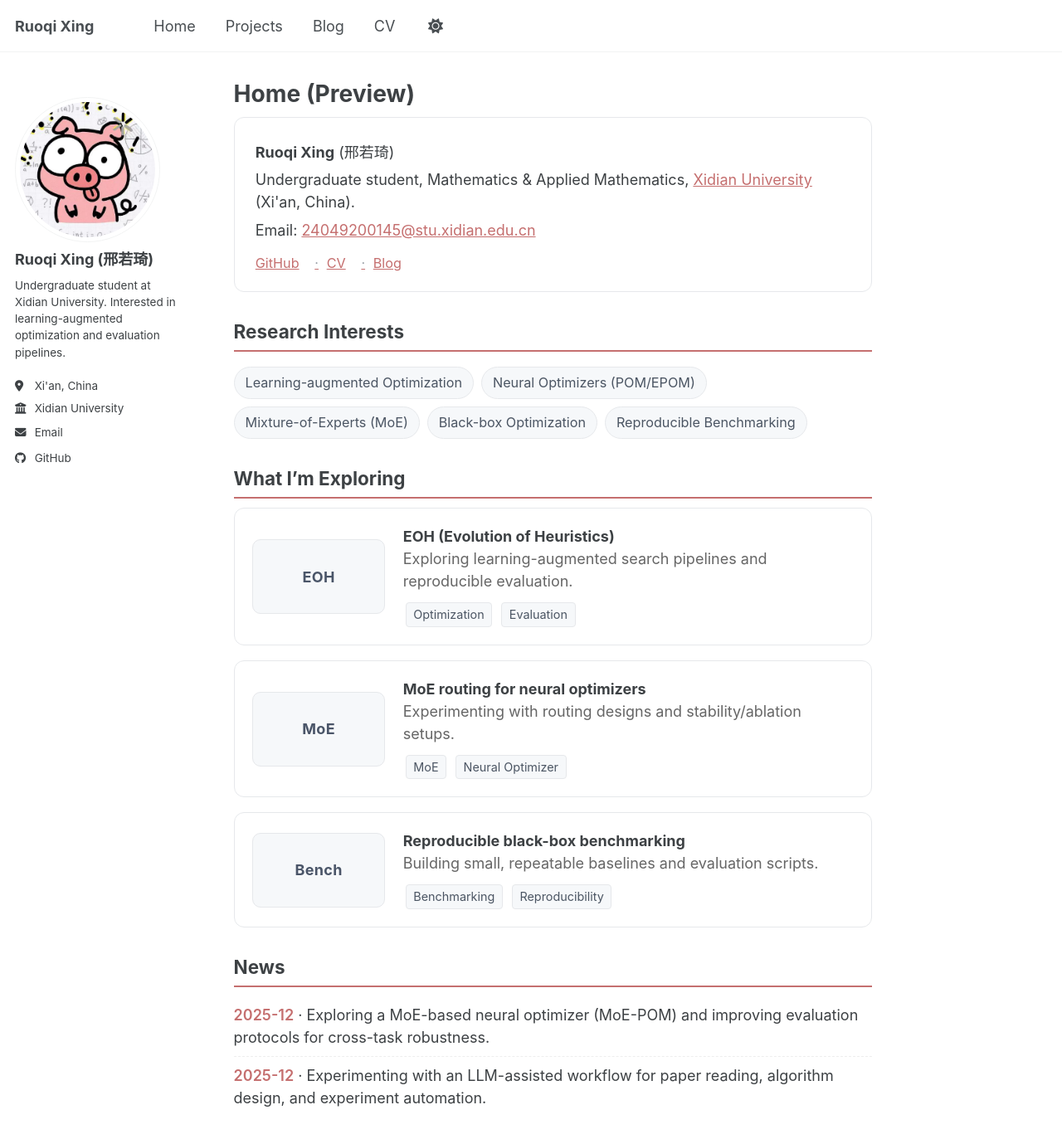
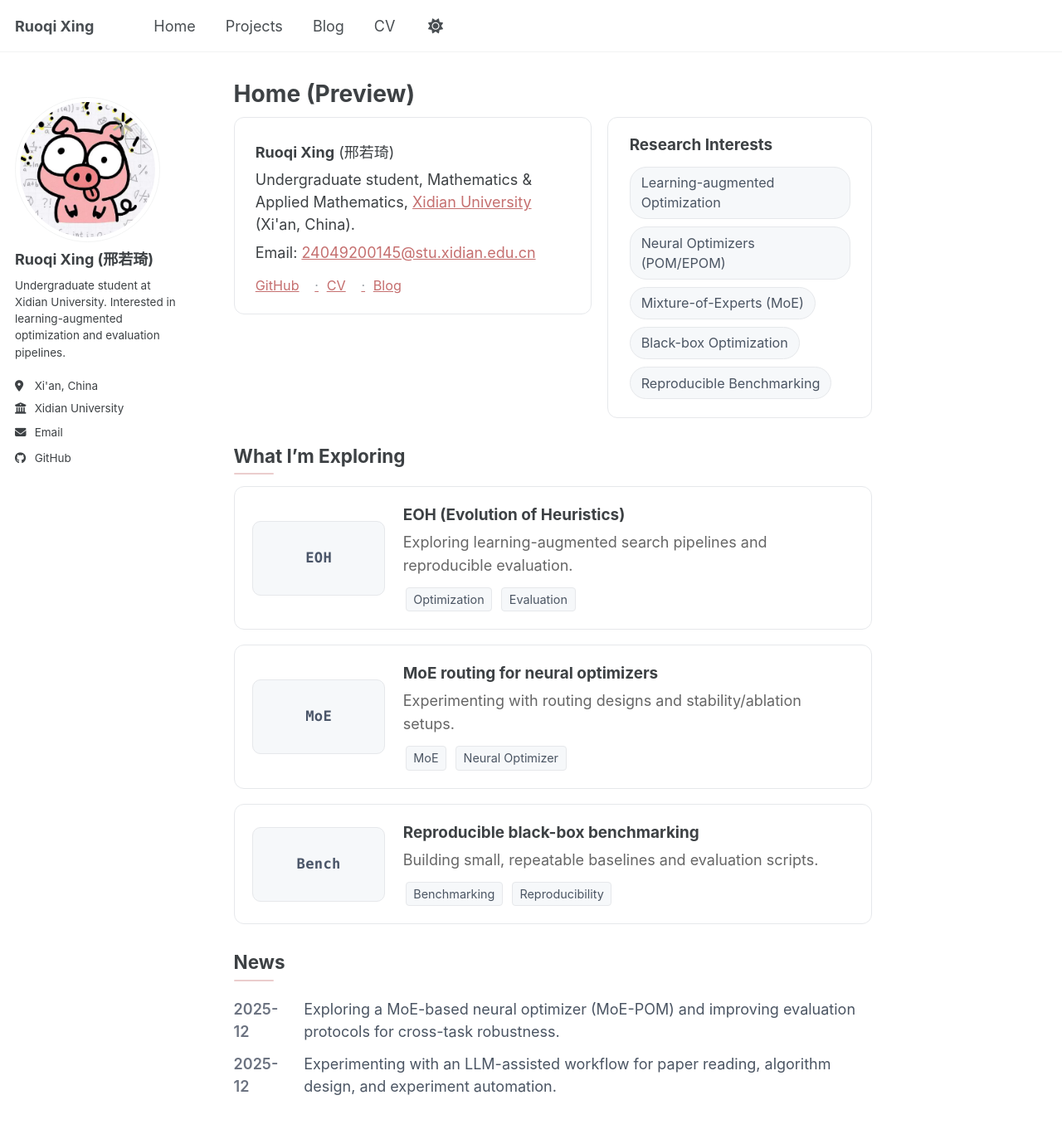
Before and after one commit to Roki-Xing/Roki-Xing.github.io, a Jekyll site: the page built from _pages/home-v2.md, in a window 1280 px wide and 1400 px high. Shown: the top 1373 px of the window at 83% size. Built offline with Jekyll 4.4.1, drawn with Linux system fonts in a browser that asks for light colours; a script bundle is joined from its source files by our own code; library files that are not in the unit come from our copies.

Commit message:
Refine v2 layout and typography

```diff
--- a/_pages/home-v2.md
+++ b/_pages/home-v2.md
@@ -5,25 +5,28 @@ author_profile: true
 ---
 
 <div class="home-v2">
-  <div class="home-v2__intro">
-    <p><strong>Ruoqi Xing</strong> (邢若琦)</p>
-    <p>Undergraduate student, Mathematics &amp; Applied Mathematics, <a href="https://www.xidian.edu.cn/">Xidian University</a> (Xi&#39;an, China).</p>
-    <p>Email: <a href="mailto:24049200145@stu.xidian.edu.cn">24049200145@stu.xidian.edu.cn</a></p>
-    <div class="home-v2__links">
-      <a class="home-v2__chip" href="https://github.com/Roki-Xing">GitHub</a>
-      <a class="home-v2__chip" href="/cv/">CV</a>
-      <a class="home-v2__chip" href="/year-archive/">Blog</a>
+  <div class="home-v2__top">
+    <div class="home-v2__intro">
+      <p><strong>Ruoqi Xing</strong> (邢若琦)</p>
+      <p>Undergraduate student, Mathematics &amp; Applied Mathematics, <a href="https://www.xidian.edu.cn/">Xidian University</a> (Xi&#39;an, China).</p>
+      <p>Email: <a href="mailto:24049200145@stu.xidian.edu.cn">24049200145@stu.xidian.edu.cn</a></p>
+      <div class="home-v2__links">
+        <a class="home-v2__chip" href="https://github.com/Roki-Xing">GitHub</a>
+        <a class="home-v2__chip" href="/cv/">CV</a>
+        <a class="home-v2__chip" href="/year-archive/">Blog</a>
+      </div>
     </div>
-  </div>
 
-  <h2>Research Interests</h2>
-
-  <div class="interest-pills">
-    <span class="interest-pill">Learning-augmented Optimization</span>
-    <span class="interest-pill">Neural Optimizers (POM/EPOM)</span>
-    <span class="interest-pill">Mixture-of-Experts (MoE)</span>
-    <span class="interest-pill">Black-box Optimization</span>
-    <span class="interest-pill">Reproducible Benchmarking</span>
+    <div class="home-v2__panel">
+      <h2 class="home-v2__panel-title">Research Interests</h2>
+      <div class="interest-pills">
+        <span class="interest-pill">Learning-augmented Optimization</span>
+        <span class="interest-pill">Neural Optimizers (POM/EPOM)</span>
+        <span class="interest-pill">Mixture-of-Experts (MoE)</span>
+        <span class="interest-pill">Black-box Optimization</span>
+        <span class="interest-pill">Reproducible Benchmarking</span>
+      </div>
+    </div>
   </div>
 
   <h2>What I’m Exploring</h2>
@@ -31,7 +34,7 @@ author_profile: true
   <div class="media-card">
     <div class="media-card__thumb media-card__thumb--eoh">EOH</div>
     <div class="media-card__body">
-      <strong>EOH (Evolution of Heuristics)</strong><br>
+      <strong>EOH (Evolution of Heuristics)</strong>
       <span class="media-card__desc">Exploring learning-augmented search pipelines and reproducible evaluation.</span>
       <div class="media-card__tags">
         <span class="tag">Optimization</span>
@@ -43,7 +46,7 @@ author_profile: true
   <div class="media-card">
     <div class="media-card__thumb media-card__thumb--moe">MoE</div>
     <div class="media-card__body">
-      <strong>MoE routing for neural optimizers</strong><br>
+      <strong>MoE routing for neural optimizers</strong>
       <span class="media-card__desc">Experimenting with routing designs and stability/ablation setups.</span>
       <div class="media-card__tags">
         <span class="tag">MoE</span>
@@ -55,7 +58,7 @@ author_profile: true
   <div class="media-card">
     <div class="media-card__thumb media-card__thumb--bench">Bench</div>
     <div class="media-card__body">
-      <strong>Reproducible black-box benchmarking</strong><br>
+      <strong>Reproducible black-box benchmarking</strong>
       <span class="media-card__desc">Building small, repeatable baselines and evaluation scripts.</span>
       <div class="media-card__tags">
         <span class="tag">Benchmarking</span>
@@ -67,9 +70,11 @@ author_profile: true
   <h2>News</h2>
 
   <div class="news-item">
-    <span class="news-date">2025-12</span> · Exploring a MoE-based neural optimizer (MoE-POM) and improving evaluation protocols for cross-task robustness.
+    <span class="news-date">2025-12</span>
+    <span class="news-text">Exploring a MoE-based neural optimizer (MoE-POM) and improving evaluation protocols for cross-task robustness.</span>
   </div>
   <div class="news-item">
-    <span class="news-date">2025-12</span> · Experimenting with an LLM-assisted workflow for paper reading, algorithm design, and experiment automation.
+    <span class="news-date">2025-12</span>
+    <span class="news-text">Experimenting with an LLM-assisted workflow for paper reading, algorithm design, and experiment automation.</span>
   </div>
 </div>
--- a/assets/css/main.scss
+++ b/assets/css/main.scss
@@ -164,16 +164,64 @@
     --v2-shadow: 0 2px 10px rgba(0,0,0,0.06);
 }
 
+.home-v2 > h2 {
+    border-bottom: none;
+    padding-bottom: 0;
+    margin-top: 1.4em;
+    margin-bottom: 0.6em;
+}
+
+.home-v2 > h2::after {
+    content: '';
+    display: block;
+    width: 48px;
+    height: 2px;
+    background: var(--global-link-color);
+    opacity: 0.35;
+    margin-top: 0.35em;
+    border-radius: 999px;
+}
+
+.home-v2__top {
+    display: grid;
+    grid-template-columns: 1.15fr 0.85fr;
+    gap: 1.1em;
+    align-items: start;
+    margin-bottom: 1.2em;
+}
+
 .home-v2__intro {
     background: var(--v2-surface);
     border: 1px solid var(--v2-border);
     border-radius: 12px;
     padding: 1.2em 1.4em;
-    margin-bottom: 1.2em;
+    margin-bottom: 0;
 }
 
 .home-v2__intro p {
     margin: 0.35em 0;
+}
+
+.home-v2__panel {
+    background: var(--v2-surface);
+    border: 1px solid var(--v2-border);
+    border-radius: 12px;
+    padding: 1.2em 1.4em;
+}
+
+.home-v2 .home-v2__panel-title {
+    border-bottom: none;
+    padding-bottom: 0;
+    margin: 0 0 0.75em;
+    font-size: 1.05em;
+}
+
+.home-v2 .home-v2__panel-title::after {
+    display: none;
+}
+
+.home-v2__panel .interest-pills {
+    margin: 0;
 }
 
 .home-v2__links {
@@ -205,7 +253,7 @@
     text-underline-offset: 3px;
 }
 
-.media-card {
+.home-v2 .media-card {
     display: flex;
     gap: 1.2em;
     align-items: center;
@@ -217,12 +265,12 @@
     transition: box-shadow 0.25s ease, border-color 0.2s ease;
 }
 
-.media-card:hover {
+.home-v2 .media-card:hover {
     box-shadow: var(--v2-shadow);
     border-color: #d0d5dd;
 }
 
-.media-card__thumb {
+.home-v2 .media-card__thumb {
     flex: 0 0 160px;
     height: 90px;
     border-radius: 10px;
@@ -232,31 +280,41 @@
     align-items: center;
     justify-content: center;
     font-weight: 700;
+    font-family: ui-monospace, SFMono-Regular, Menlo, Monaco, Consolas, "Liberation Mono", "Courier New", monospace;
+    font-size: 0.95em;
     color: #4a5568;
     letter-spacing: 0.02em;
 }
 
-.media-card__thumb--eoh {
+.home-v2 .media-card__thumb--eoh {
     background: #f6f8fa;
 }
 
-.media-card__thumb--moe {
+.home-v2 .media-card__thumb--moe {
     background: #f6f8fa;
 }
 
-.media-card__thumb--bench {
+.home-v2 .media-card__thumb--bench {
     background: #f6f8fa;
 }
 
-.media-card__body {
+.home-v2 .media-card__body {
     min-width: 0;
 }
 
-.media-card__desc {
-    color: #666;
+.home-v2 .media-card__body strong {
+    display: block;
+    font-size: 1.05em;
+    margin-bottom: 0.25em;
 }
 
-.media-card__tags {
+.home-v2 .media-card__desc {
+    display: block;
+    color: #666;
+    line-height: 1.55;
+}
+
+.home-v2 .media-card__tags {
     margin-top: 0.6em;
 }
 
@@ -272,12 +330,34 @@
     color: #4b5563;
 }
 
+.home-v2 .news-item {
+    display: flex;
+    gap: 0.7em;
+    align-items: baseline;
+    padding: 0.35em 0;
+    border-bottom: none;
+}
+
+.home-v2 .news-date {
+    color: #6b7280;
+    font-weight: 600;
+    min-width: 72px;
+}
+
+.home-v2 .news-text {
+    color: #4b5563;
+}
+
 @media (max-width: 37.5em) {
-    .media-card {
+    .home-v2__top {
+        grid-template-columns: 1fr;
+    }
+
+    .home-v2 .media-card {
         flex-direction: column;
         align-items: stretch;
     }
-    .media-card__thumb {
+    .home-v2 .media-card__thumb {
         width: 100%;
         flex-basis: auto;
     }
```
